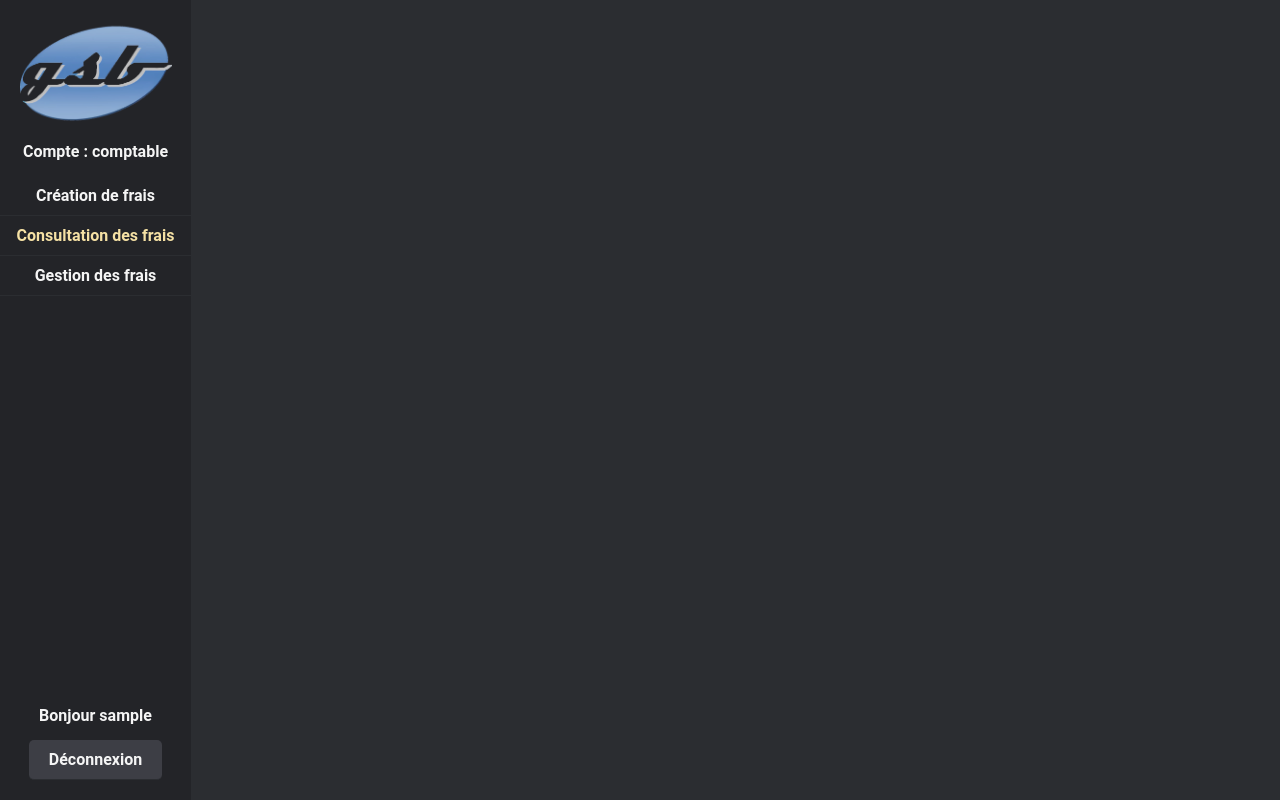
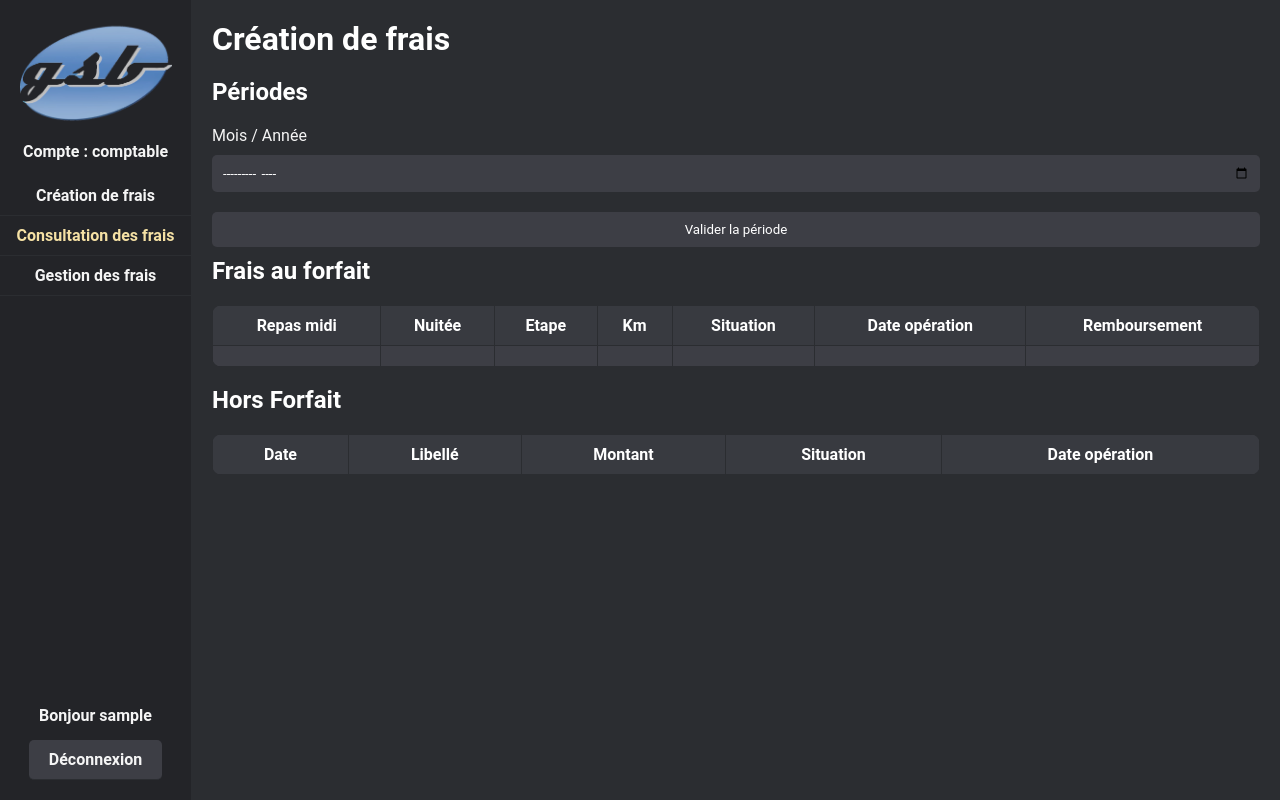
Before and after one commit to eythan/TP-GSB-APPLI-FRAIS, a PHP site: page /php/consult-expenses.php in a window 1280 px wide. Run offline with PHP 8.4, Linux system fonts and the light colour scheme; the visitor is signed in with stand-in values (Sample User, id 1); data that the repository does not hold is empty.

Commit message:
Update consult-expenses.php

```diff
--- a/public/css/styles.css
+++ b/public/css/styles.css
@@ -163,3 +163,26 @@ p {
 .logout:hover {
     background-color: #383A40;
 }
+
+table {
+    width: 100%;
+    border-radius: 10px;
+    border-collapse: collapse;
+}
+
+th, td {
+    padding: 10px;
+    text-align: center;
+    border: 1px solid #2B2D31;
+}
+
+th {
+    background-color: #383A40;
+    color: #fff;
+    font-weight: bold;
+}
+
+td {
+    background-color: #3D3E45;
+    color: #d1d1d1;
+}
--- a/public/php/consult-expenses.php
+++ b/public/php/consult-expenses.php
@@ -9,15 +9,8 @@
         header("location: ../index.php");
     }
 
-    $errorDate = $_SESSION["errorDate"] ?? "";
-    $errorMessage = $_SESSION["errorMessage"] ?? "";
-    unset($_SESSION["errorDate"], $_SESSION["errorMessage"]);
-
-
     $role = $_SESSION["user_role"];
     $username = $_SESSION["username"];
-    $mois = $_SESSION["FRA_MOIS"] ?? date("m");
-    $annee = $_SESSION["FRA_AN"] ?? date("Y");
 ?>
 
 <!DOCTYPE html>
@@ -47,7 +40,65 @@
             <a href="../../src/controllers/logout.php" class="logout">Déconnexion</a>
         </div>
         <div class="content">
+            <div id="haut">
+                <h1>Création de frais</h1>
+            </div>
+            <div>
+            <form name="formPeriode" method="post" action="../../src/controllers/submit-expenses.php">
+                <h2>Périodes</h2>
+                <label for="titre">Mois / Année</label>
+                <input type="month" name="dateConsult" class="zone" required>
+                <br>
+                <input type="submit" value="Valider la période" class="zone">
+                <h2>Frais au forfait</h2>
+                <table>
+                    <tr>
+                        <th>Repas midi</th>
+                        <th>Nuitée</th>
+                        <th>Etape</th>
+                        <th>Km</th>
+                        <th>Situation</th>
+                        <th>Date opération</th>
+                        <th>Remboursement</th>
+                    </tr>
+                    <tr>
+                        <td><label name="repas"></label></td>
+                        <td><label name="nuitee"></label></td>
+                        <td><label name="etape"></label></td>
+                        <td><label name="km"></label></td>
+                        <td><label name="situation"></label></td>
+                        <td><label name="dateOper"></label></td>
+                        <td><label name="remboursement"></label></td>
+                    </tr>
+                </table>
+                <br>
+                <h2>Hors Forfait</h2>
 
+                <table>
+                    <tr>
+                        <th>Date</th>
+                        <th>Libellé</th>
+                        <th>Montant</th>
+                        <th>Situation</th>
+                        <th>Date opération</th>
+                    </tr>
+                    <?php
+                        if (isset($_SESSION["consult_hors_forfait"]) && !empty($_SESSION["consult_hors_forfait"])) {
+                            foreach ($_SESSION["consult_hors_forfait"] as $frais) {
+                                echo "<tr>
+                                    <td><label name='hfDate1'>".$frais["date"]."</label></td>
+                                    <td><label name='hfLib1'>".$frais["description"]."</label></td>
+                                    <td><label name='hfMont1'>".$frais["montant"]."</label></td>
+                                    <td><label name='hfSitu1'>".$frais["etat"]."</label></td>
+                                    <td><label name='hfDateOper1'>".$frais["date_modification"]."</label></td>
+                                </tr>";
+                            }
+                        }
+                    ?>
+                </table>
+
+            </form>
+            </div>
         </div>
         <script src="../js/script.js"></script>
 </body>
--- a/public/php/expense-entry.php
+++ b/public/php/expense-entry.php
@@ -51,7 +51,7 @@
             <div id="haut">
                 <h1>Création de frais</h1>
             </div>
-            <div id="content">
+            <div>
                 <form name="formPeriode" method="post" action="../../src/controllers/insert-expenses.php">
                     <h2>Périodes</h2>
                     <label>Mois :</label><input type="number" name="FRA_MOIS" class="zone" min="1" max="12" placeholder="Mois" value="<?php echo $mois; ?>" required>
```
Also changed, not shown: src/controllers/submit-expenses.php (added, +43 -0 lines).
